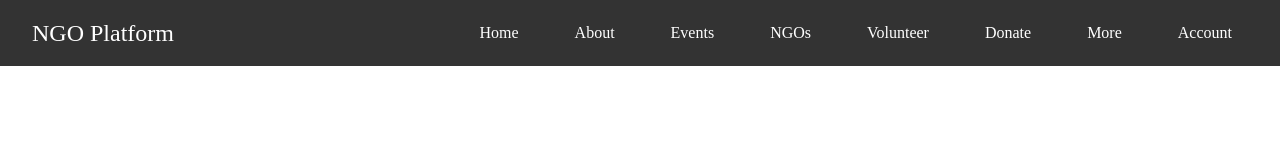
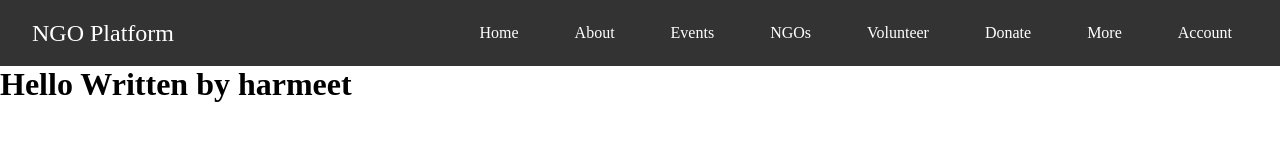
Before and after one commit to DEV-GHILDIYAL/VolunteerHub, a React (Vite) app in the folder frontend/: page /donate in a window 1280 px wide. Shown: the top 160 px of the page. Built offline with nearby package versions, Linux system fonts and the light colour scheme.

Commit message:
Update Donate.jsx

```diff
--- a/frontend/src/pages/Donation/Donate.jsx
+++ b/frontend/src/pages/Donation/Donate.jsx
@@ -7,8 +7,8 @@ const Donate = () => {
   return (
     <>
     <Navbar/>
-    <div cla>
-
+    <div >
+      <h1>Hello Written by harmeet </h1>
     </div>
     <Footer/>
     </>
```
